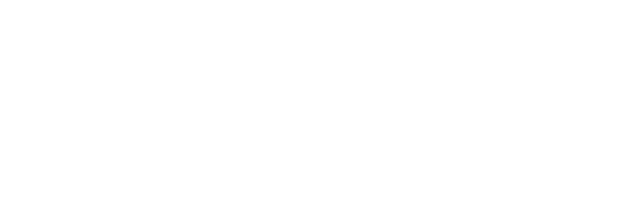
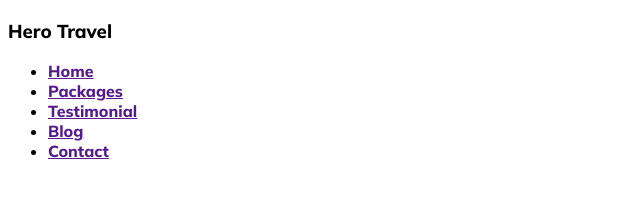
Before and after one commit to ariful3z/B9A2-Hero-Travel-Assinment, a plain HTML site: page index.html in a window 1280 px wide. Shown: the whole page, without its empty margins (0-640 px from the left). Drawn offline with Linux system fonts and the light colour scheme.

Commit message:
added Muslis font and herotravel.css

```diff
--- a/index.html
+++ b/index.html
@@ -4,9 +4,21 @@
     <meta charset="UTF-8">
     <meta name="viewport" content="width=device-width, initial-scale=1.0">
     <title>Hero Travel Assinment</title>
+    <link rel="stylesheet" href="styles/herotravel.css">
 </head>
 <body>
     <header>
+        <nav>
+            <h3>Hero Travel</h3>
+            <ul>
+                <li><a href="">Home</a></li>
+                <li><a href="">Packages</a></li>
+                <li><a href="">Testimonial</a></li>
+                <li><a href="">Blog</a></li>
+                <li><a href="">Contact</a></li>
+
+            </ul>
+        </nav>
 
     </header>
     <main>
--- a/styles/herotravel.css
+++ b/styles/herotravel.css
@@ -0,0 +1,6 @@
+
+  @import url('https://fonts.googleapis.com/css2?family=Mulish:wght@800&display=swap');
+
+  * {
+    font-family: 'Mulish', sans-serif;
+  }
```
